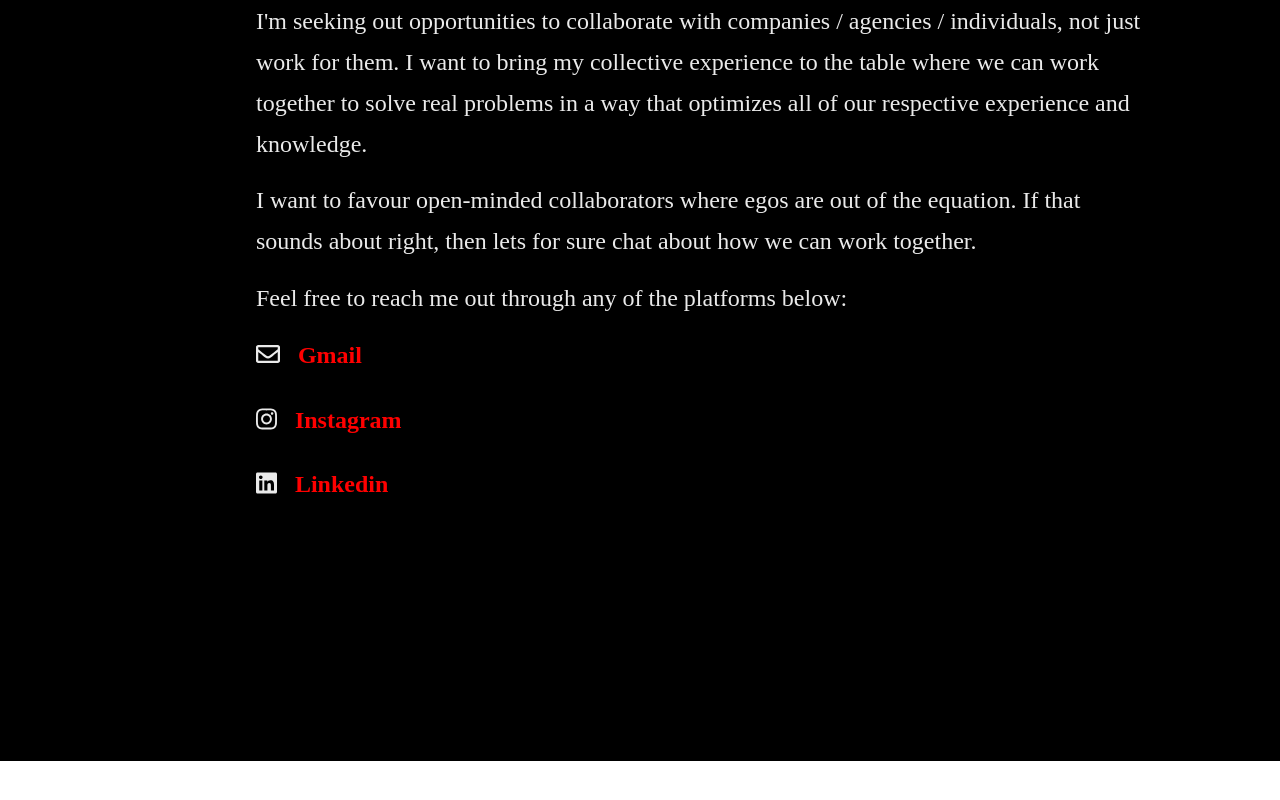
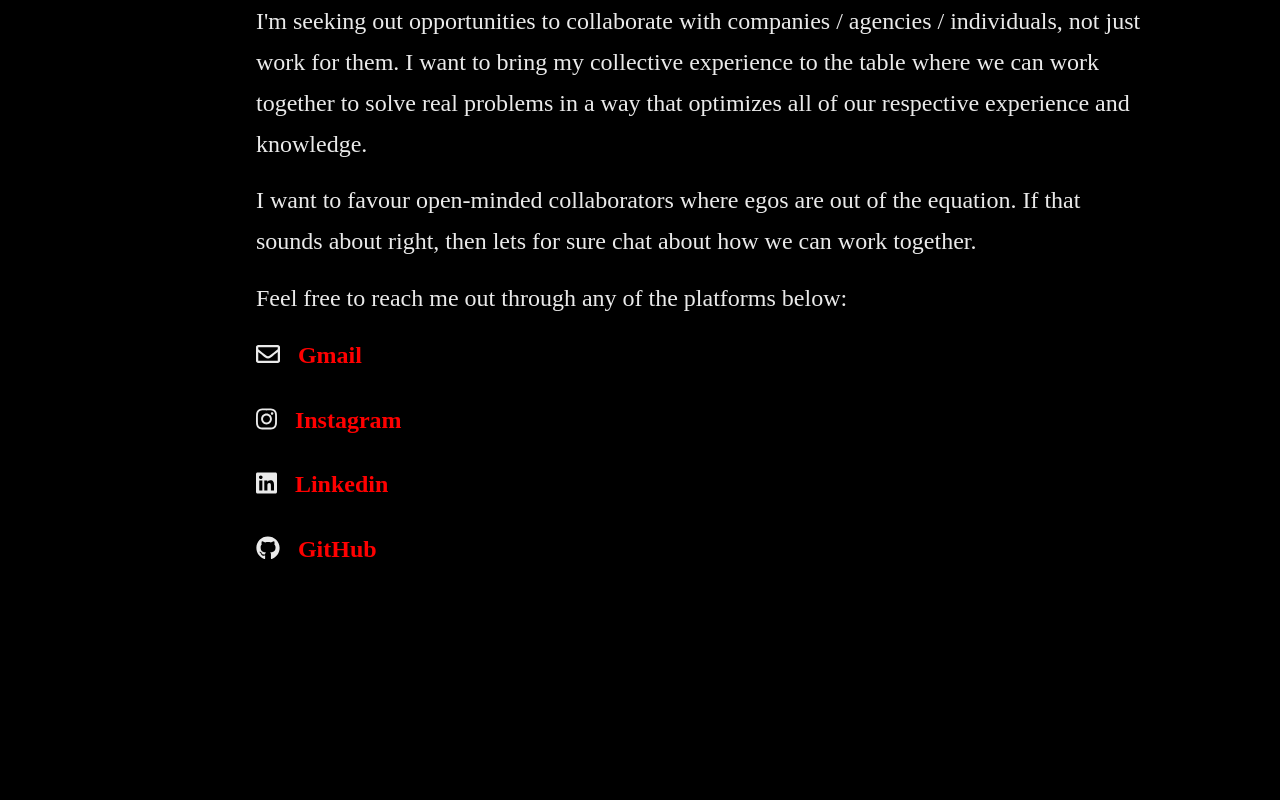
Before and after one commit to akhsri/personal-portfolio, a Next.js app: page /contact in a window 1280 px wide. Shown: the part 754-1554 px from the top of the page. Before the commit the page ends 1515 px from the top, so only its background shows below. Built offline with nearby package versions, Linux system fonts and the light colour scheme.

Commit message:
Add: github link

```diff
--- a/components/Contact.js
+++ b/components/Contact.js
@@ -68,6 +68,7 @@ export default function Contact() {
               <span>
                 <a
                   href="https://www.instagram.com/aakaaashhhh_/"
+                  target="_blank"
                   className="link"
                   style={{
                     textDecoration: "none",
@@ -83,6 +84,7 @@ export default function Contact() {
               <FontAwesomeIcon icon={faLinkedin} size="1x" />
               <a
                 href="https://www.linkedin.com/in/aakash-srivastav-958a5716a/"
+                target="_blank"
                 className="link"
                 style={{
                   textDecoration: "none",
@@ -93,6 +95,21 @@ export default function Contact() {
                 Linkedin
               </a>
             </span>
+            <span style={{ display: "block" }} className={styles.contactlinks}>
+              <FontAwesomeIcon icon={faGithub} size="1x" />
+              <a
+                href="https://github.com/akhsri"
+                target="_blank"
+                className="link"
+                style={{
+                  textDecoration: "none",
+                  color: "red",
+                  padding: "0 20% 0 2%",
+                }}
+              >
+                GitHub
+              </a>
+            </span>
           </div>
         </span>
       </div>
```
